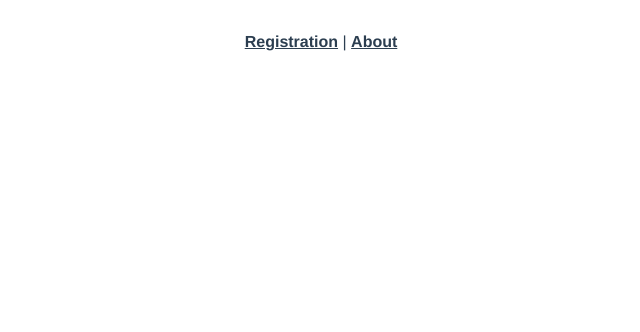
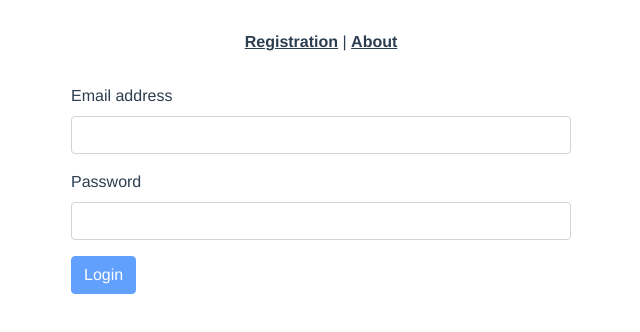
Before and after one commit to what-the-hub/vue-game, a Vue app: page /auth in a window 1280 px wide. Shown: the top 332 px of the page, without its empty margins (319-959 px from the left). Built offline with nearby package versions, Linux system fonts and the light colour scheme.

Commit message:
add auth.vue, update routers paths

```diff
--- /dev/null
+++ b/src/components/Auth.vue
@@ -0,0 +1,112 @@
+<template>
+  <div class="wrapper">
+    <form>
+      <div class="mb-3">
+        <label for="mailInput" class="form-label">Email address</label>
+        <input type="email"
+               class="form-control"
+               id="mailInput"
+               aria-describedby="emailHelp"
+               v-model="email"
+               @blur="$v.email.$touch">
+
+        <div v-if="$v.email.$error" class="error-message">
+          <p
+            v-if="!$v.email.required"
+          >
+            Email required
+          </p>
+
+          <p
+            v-if="!$v.email.email"
+          >
+            Email must be a well-formed email address
+          </p>
+        </div>
+      </div>
+
+      <div class="mb-3">
+        <label for="passInput" class="form-label">Password</label>
+        <input type="password"
+               class="form-control"
+               id="passInput"
+               v-model="password"
+               @blur="$v.password.$touch">
+
+        <div v-if="$v.password.$error" class="error-message">
+          <p
+            v-if="!$v.password.required"
+          >
+            Password required
+          </p>
+
+          <p
+            v-if="!$v.password.validatePassword "
+          >
+            Password must contain at least 8 characters (up to 32), 1 number, 1 lower- and uppercase symbol
+          </p>
+        </div>
+      </div>
+
+      <button type="submit"
+              class="btn btn-primary"
+              @click="redirectOnSubmit"
+              :disabled="$v.$error || !$v.$dirty"
+      >
+        Login
+      </button>
+    </form>
+  </div>
+</template>
+
+<script lang="ts">
+import Vue from 'vue'
+import Component from 'vue-class-component'
+import { validatePassword } from '@/validators/helpers'
+import { validationMixin } from 'vuelidate'
+import { required, email } from 'vuelidate/lib/validators'
+
+@Component({
+  mixins: [validationMixin],
+  validations: {
+    password: {
+      required,
+      validatePassword
+    },
+    email: {
+      required,
+      email
+    }
+  }
+})
+export default class Auth extends Vue {
+  email = ''
+  password = ''
+
+  checkEmpty (email: string, pass: string): boolean {
+    return email.length > 0 && pass.length > 0
+  }
+
+  redirectOnSubmit (): void {
+    this.$router.push({
+      name: 'About',
+      params: { email: this.email, password: this.password }
+    })
+  }
+}
+</script>
+
+<style scoped lang="sass">
+.wrapper
+  width: 500px
+  margin: 0 auto
+
+label
+  float: left
+
+.error-message
+  p
+    margin-top: 10px
+    font-size: x-small
+    color: red
+</style>
--- a/src/router/index.ts
+++ b/src/router/index.ts
@@ -5,6 +5,7 @@ import Registration from '@/components/Registration.vue'
 import About from '@/views/About.vue'
 import Board from '@/components/Board.vue'
 import Arrow from '@/gameComponents/Arrow.vue'
+import Auth from '@/components/Auth.vue'
 
 Vue.use(VueRouter)
 
@@ -18,6 +19,11 @@ const routes: Array<RouteConfig> = [
     path: '/sign-up',
     name: 'Registration',
     component: Registration
+  },
+  {
+    path: '/auth',
+    name: 'Authorisation',
+    component: Auth
   },
   {
     path: '/game',
```
